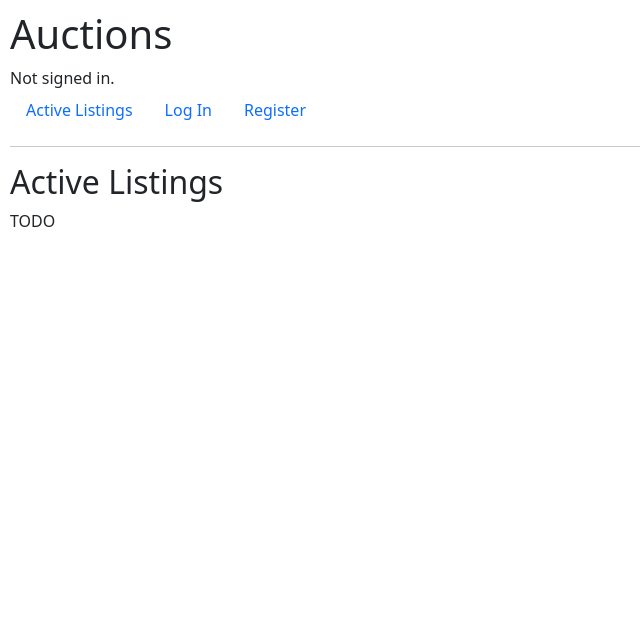
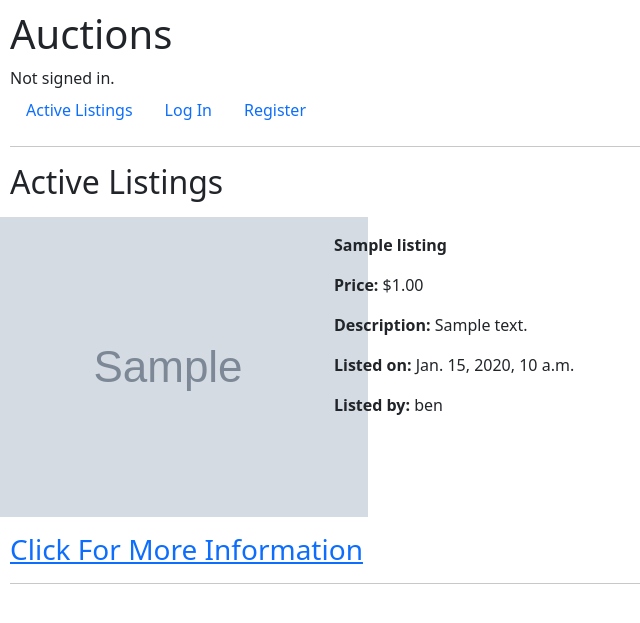
Before and after one commit to bencodes8/commerce, a Django app: page / in a window 1280 px wide. Shown: the top 623 px of the page, without its empty margins (0-640 px from the left). Run offline with Django 3.2, Linux system fonts and the light colour scheme; data comes from the database, SQL or seed files in the repository; tables that the repository leaves empty hold one stand-in row (values such as "Sample post"); grey boxes marked "Sample" are stand-in pictures; parts of the project's set-up code (start-up, migrations or seed data) failed here and were passed over.

Commit message:
index page commit 2

```diff
--- a/auctions/templates/auctions/index.html
+++ b/auctions/templates/auctions/index.html
@@ -1,7 +1,31 @@
 {% extends "auctions/layout.html" %}
+
+{% load %}
 
 {% block body %}
     <h2>Active Listings</h2>
-
-    TODO
+    {% if listings|length > 0 %}
+        {% for listing in listings %}
+            <div class="d-flex p-2">
+            <div class="d-flex justify-content-center align-items-center flex-column mb-2 p-2" style="background-color: purple; width:300px; height:300px;">
+                {% if listing.image %}
+                <img src="{{ listing.image.url }}">
+                {% else %}
+                No image exists
+                {% endif %}
+            </div>
+            <div class="d-flex flex-column mb-2 p-2">
+                <div class="p-2"><b>{{ listing.title }}</b></div>
+                <div class="p-2"><b>Price:</b> ${{ listing.starting_bid }}</div>
+                <div class="p-2"> <b>Description:</b> {{ listing.description }}</div>
+                <div class="p-2"> <b>Listed on:</b> {{ listing.date }}</div>
+                <div class="p-2"> <b>Listed by:</b> {{ listing.owner }}</div>
+            </div>
+        </div>
+        <h3><a href="{% url 'listing' listing.listing_id %}">Click For More Information</a></h3>
+        <hr>
+        {% endfor %}
+    {% else %}
+        <h3>No Listings Available!</h3>
+    {% endif %}
 {% endblock %}
```
